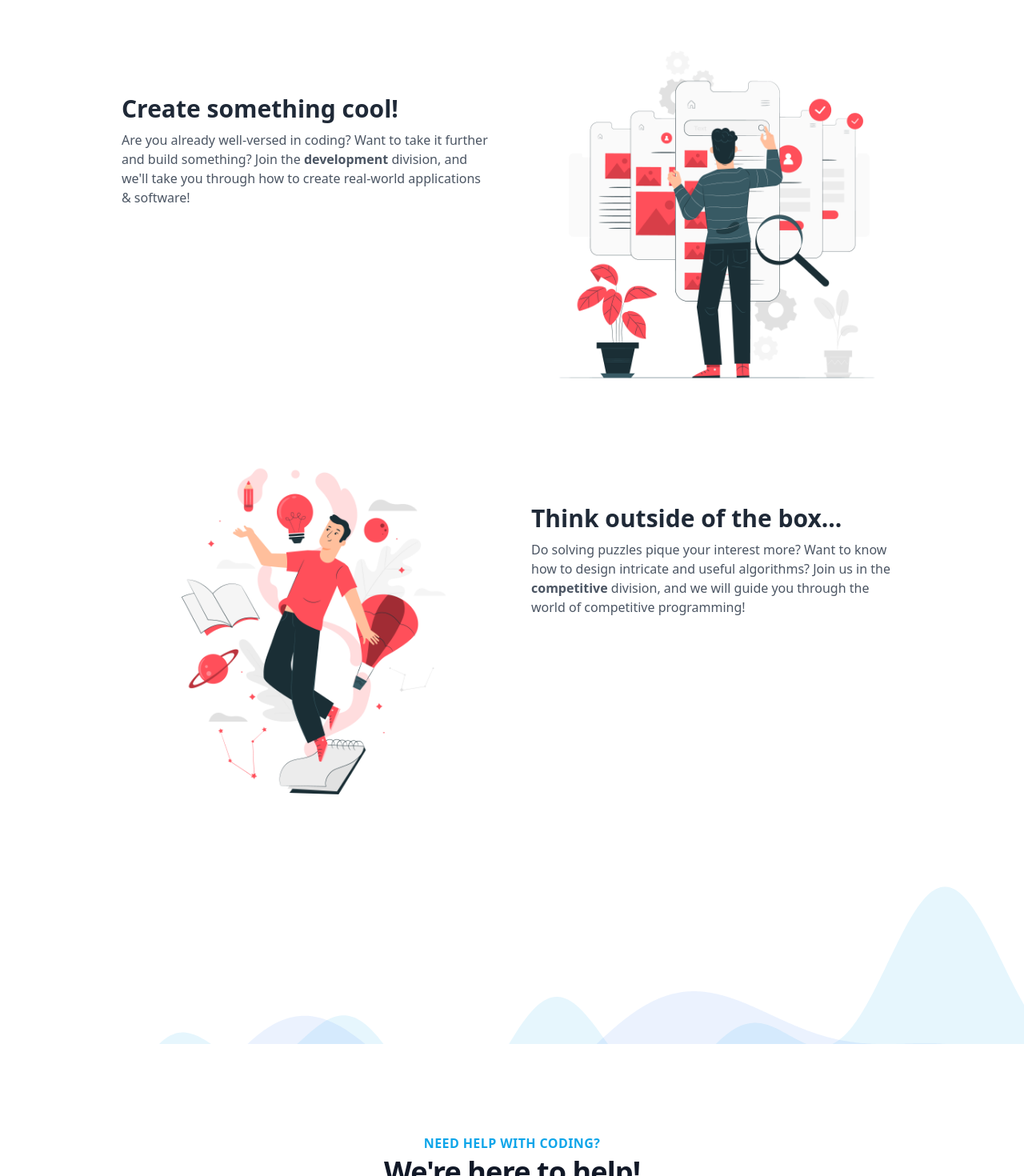
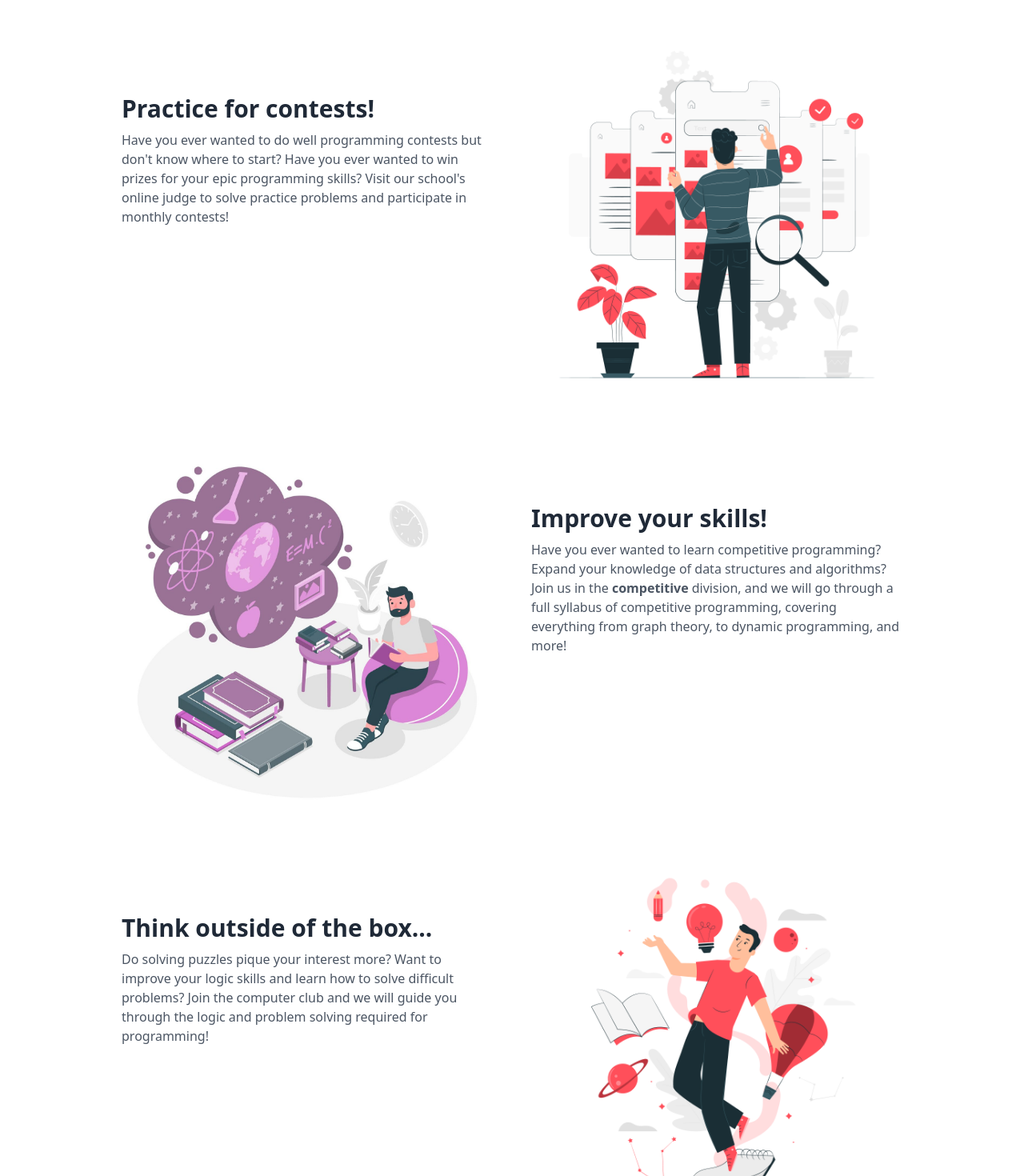
Before and after one commit to ThornhillSS/club-site, a Next.js app: page / in a window 1280 px wide. Shown: the part 1300-2770 px from the top of the page at 80% size. Built offline with nearby package versions, Linux system fonts and the light colour scheme.

Commit message:
updated club descriptions and executive descriptions

```diff
--- a/src/components/About.tsx
+++ b/src/components/About.tsx
@@ -7,7 +7,7 @@ import NonSSR from './NonSSR';
 
 const About = () => {
     const { about } = config;
-    const [firstInfo, secondInfo] = about.info;
+    const [firstInfo, secondInfo, thirdInfo] = about.info;
 
     return (
         <section className={'bg-background py-8'} id='about'>
@@ -59,6 +59,24 @@ const About = () => {
                         </div>
                     </div>
                 </div>
+
+                <div className={'flex flex-wrap'}>
+                    <div className={'w-5/6 sm:w-1/2 p-6 mt-20'}>
+                        <h3 className={'text-3xl text-gray-800 font-bold leading-none mb-3'}>
+                            {thirdInfo?.title}
+                        </h3>
+                        <p className={'text-gray-600'}>
+                            <NonSSR>
+                                <ReactMarkdown>
+                                    {thirdInfo!.description}
+                                </ReactMarkdown>
+                            </NonSSR>
+                        </p>
+                    </div>
+                    <div className={'w-full sm:w-1/2 p-6'}>
+                        <img className={'h-6/6'} src={thirdInfo?.img} alt={thirdInfo?.title} />
+                    </div>
+                </div>
             </div>
         </section>
     );
--- a/src/data/data.json
+++ b/src/data/data.json
@@ -52,13 +52,18 @@
     "title": "At TCC",
     "info": [
       {
-        "title": "Create something cool!",
-        "description": "Are you already well-versed in coding? Want to take it further and build something? Join the **development** division, and we'll take you through how to create real-world applications & software!",
+        "title": "Practice for contests!",
+        "description": "Have you ever wanted to do well programming contests but don't know where to start? Have you ever wanted to win prizes for your epic programming skills? Visit our school's online judge to solve practice problems and participate in monthly contests!",
+        "img": "/assets/about3.jpg"
+      },
+      {
+        "title": "Improve your skills!",
+        "description": "Have you ever wanted to learn competitive programming? Expand your knowledge of data structures and algorithms? Join us in the **competitive** division, and we will go through a full syllabus of competitive programming, covering everything from graph theory, to dynamic programming, and more!",
         "img": "/assets/about2.jpg"
       },
       {
         "title": "Think outside of the box...",
-        "description": "Do solving puzzles pique your interest more? Want to know how to design intricate and useful algorithms? Join us in the **competitive** division, and we will guide you through the world of competitive programming!",
+        "description": "Do solving puzzles pique your interest more? Want to improve your logic skills and learn how to solve difficult problems? Join the computer club and we will guide you through the logic and problem solving required for programming!",
         "img": "/assets/about1.jpg"
       }
     ]
@@ -99,47 +104,63 @@
     "title": "Meet the Team",
     "details": [
       {
-        "name": "Danyal Amini",
+        "name": "Pari Vansjalia",
         "grade": "Grade 12",
         "position": "Executive",
-        "languages": ["Competitive", "JavaScript", "C++", "Java"],
+        "languages": ["Development", "Java", "React", "Python"],
         "socials": {
-          "instagram": "https://www.instagram.com/tsscomputerclub/",
-          "github": "https://github.com/MysticalX99",
+          "instagram": "https://www.instagram.com/parivansjalia/",
+          "github": "https://github.com/parivansjalia",
+          "personalSite": "https://github.com/parivansjalia"
+        }
+      },
+      {
+        "name": "Cayden Wong",
+        "grade": "Grade 12",
+        "position": "President",
+        "languages": ["Competitive & Development", "Python", "C++", "Java"],
+        "socials": {
+          "instagram": "https://www.instagram.com/kurbydoo/",
+          "github": "https://github.com/kurbydoo",
           "personalSite": "https://tssoj.ca/"
         }
       },
       {
-        "name": "Adam Chen",
+        "name": "Alan Liu",
         "grade": "Grade 12",
         "position": "President",
-        "languages": ["Competitive & Development", "C#", "Java", "C++"],
+        "languages": [
+          "Competitive",
+          "Java",
+          "Python",
+          "Scratch lol"
+        ],
         "socials": {
-          "instagram": "https://www.instagram.com/theadamchen/",
+          "instagram": "https://www.instagram.com/alanliu11__/",
           "github": "https://github.com/encodeous",
-          "personalSite": "https://encodeous.cc"
-        }
-      },
-      {
-        "name": "Timothy Ivtchenko",
-        "grade": "Grade 12",
-        "position": "Vice President",
-        "languages": ["Development", "TypeScript", "C++", "Java"],
-        "socials": {
-          "instagram": "https://www.instagram.com/tim.ivtch/",
-          "github": "https://github.com/Terra-rian",
           "personalSite": "https://tssoj.ca/"
         }
       },
       {
-        "name": "Ryan Javid",
+        "name": "Anton Lee",
         "grade": "Grade 12",
         "position": "Executive",
-        "languages": ["Competitive", "Python", "Java", "C++"],
+        "languages": ["✨ Media Coordinator ✨", "Java", "C", "C++"],
         "socials": {
-          "instagram": "https://www.instagram.com/ryanj_31/",
-          "github": "https://github.com/Ryan-Sadeghi-Javid",
+          "instagram": "https://www.instagram.com/leeantonymous/",
+          "github": "https://github.com/AntonymousCHL",
           "personalSite": "https://tssoj.ca/"
+        }
+      },
+      {
+        "name": "TBD",
+        "grade": "Grade NA",
+        "position": "Executive 2.0",
+        "languages": ["This can be you!"],
+        "socials": {
+          "instagram": "",
+          "github": "",
+          "personalSite": ""
         }
       }
     ]
```
Also changed, not shown: src/components/Execs.tsx (+64 -15 lines), public/assets/about2.jpg, public/assets/about3.jpg (added).
